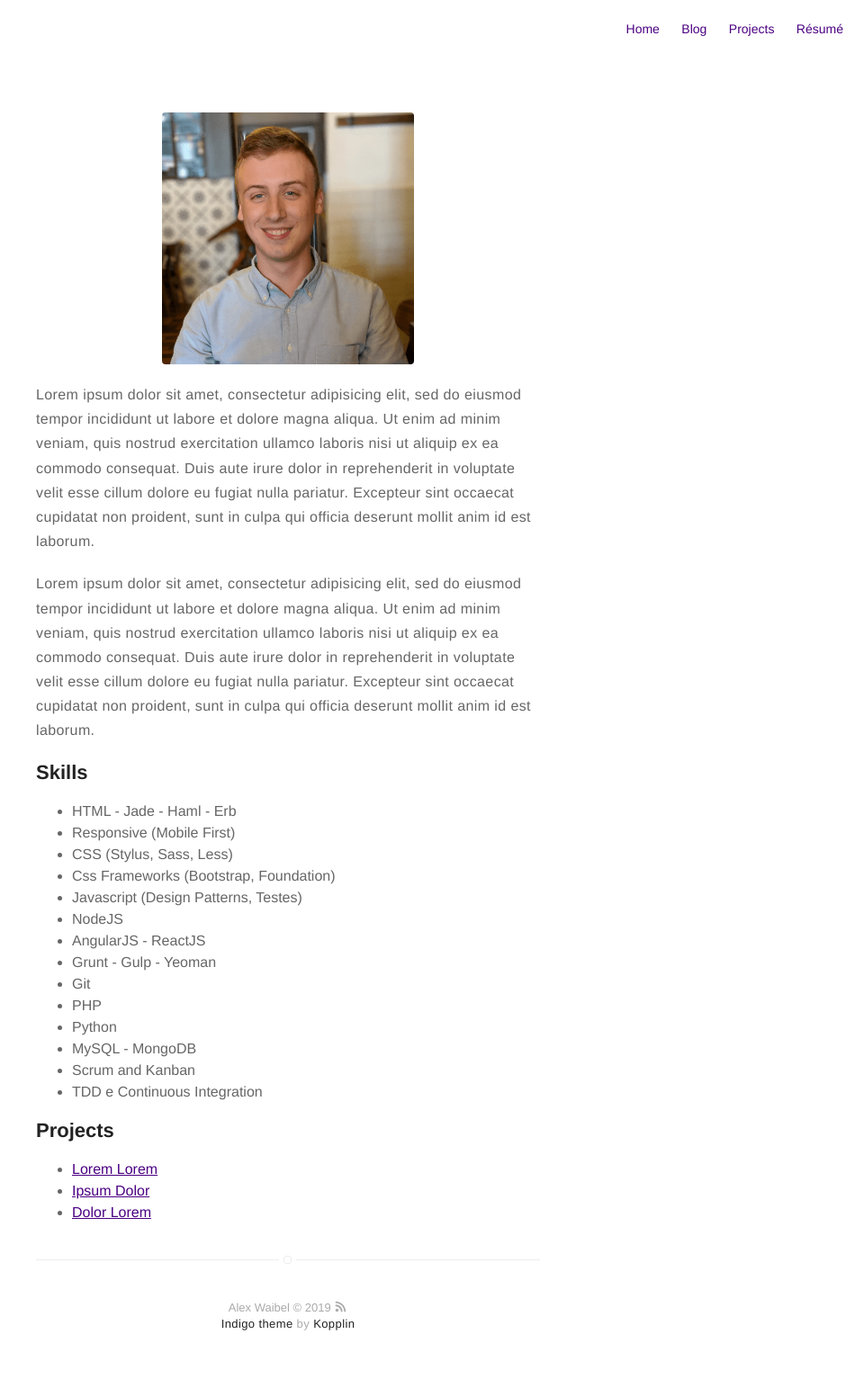
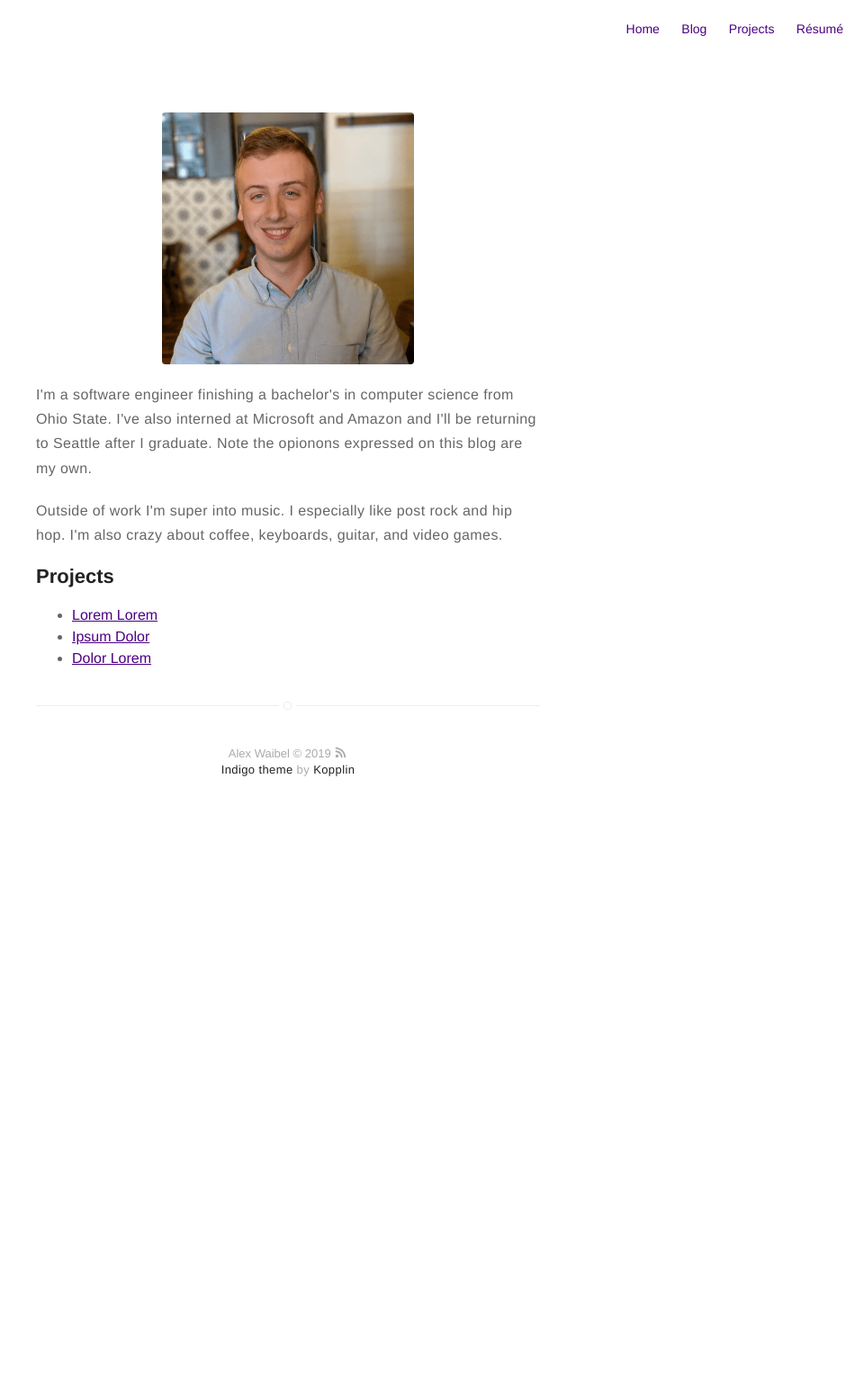
Before and after one commit to alexwaibel/alexwaibel.github.io-indigo-archive, a Jekyll site: the page built from about.md, in a window 1280 px wide. Shown: the whole page at 90% size, without its empty margins (320-1280 px from the left). Built offline with Jekyll 4.4.1, drawn with Linux system fonts in a browser that asks for light colours; after the commit the page ends 927 px from its top, so only the background shows below that.

Commit message:
Add to the about page.

```diff
--- a/about.md
+++ b/about.md
@@ -2,40 +2,16 @@
 title: About
 layout: page
 ---
+
 ![Profile Image]({{ site.url }}/{{ site.picture }})
 
-<p>Lorem ipsum dolor sit amet, consectetur adipisicing elit, sed do eiusmod
-tempor incididunt ut labore et dolore magna aliqua. Ut enim ad minim veniam,
-quis nostrud exercitation ullamco laboris nisi ut aliquip ex ea commodo
-consequat. Duis aute irure dolor in reprehenderit in voluptate velit esse
-cillum dolore eu fugiat nulla pariatur. Excepteur sint occaecat cupidatat non
-proident, sunt in culpa qui officia deserunt mollit anim id est laborum.</p>
+<p>I'm a software engineer finishing a bachelor's in computer science from
+Ohio State. I've also interned at Microsoft and Amazon and I'll be returning
+to Seattle after I graduate. Note the opionons expressed on this blog are my
+own.</p>
 
-<p>Lorem ipsum dolor sit amet, consectetur adipisicing elit, sed do eiusmod
-tempor incididunt ut labore et dolore magna aliqua. Ut enim ad minim veniam,
-quis nostrud exercitation ullamco laboris nisi ut aliquip ex ea commodo
-consequat. Duis aute irure dolor in reprehenderit in voluptate velit esse
-cillum dolore eu fugiat nulla pariatur. Excepteur sint occaecat cupidatat non
-proident, sunt in culpa qui officia deserunt mollit anim id est laborum.</p>
-
-<h2>Skills</h2>
-
-<ul class="skill-list">
-	<li>HTML - Jade - Haml - Erb</li>
-	<li>Responsive (Mobile First)</li>
-	<li>CSS (Stylus, Sass, Less)</li>
-	<li>Css Frameworks (Bootstrap, Foundation)</li>
-	<li>Javascript (Design Patterns, Testes)</li>
-	<li>NodeJS</li>
-	<li>AngularJS - ReactJS</li>
-	<li>Grunt - Gulp - Yeoman</li>
-	<li>Git</li>
-	<li>PHP</li>
-	<li>Python</li>
-	<li>MySQL - MongoDB</li>
-	<li>Scrum and Kanban</li>
-	<li>TDD e Continuous Integration</li>
-</ul>
+<p>Outside of work I'm super into music. I especially like post rock and hip
+hop. I'm also crazy about coffee, keyboards, guitar, and video games.</p>
 
 <h2>Projects</h2>
 
```
Also changed, not shown: 4 other files.
